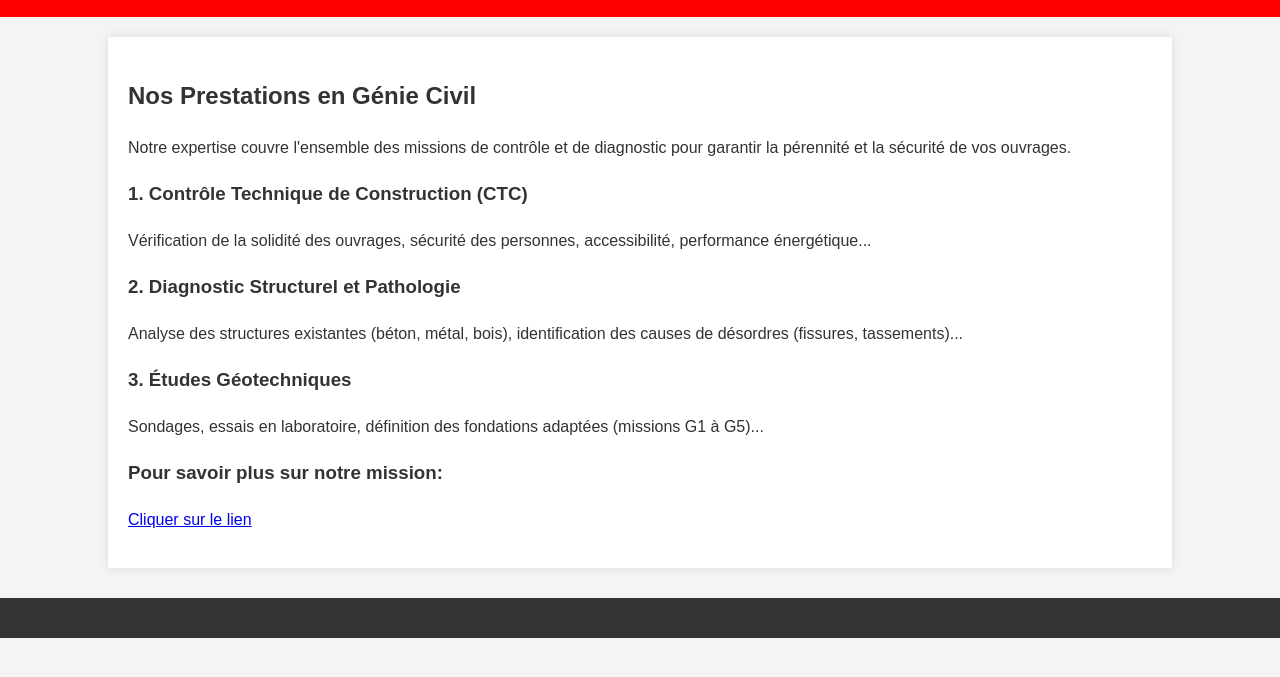
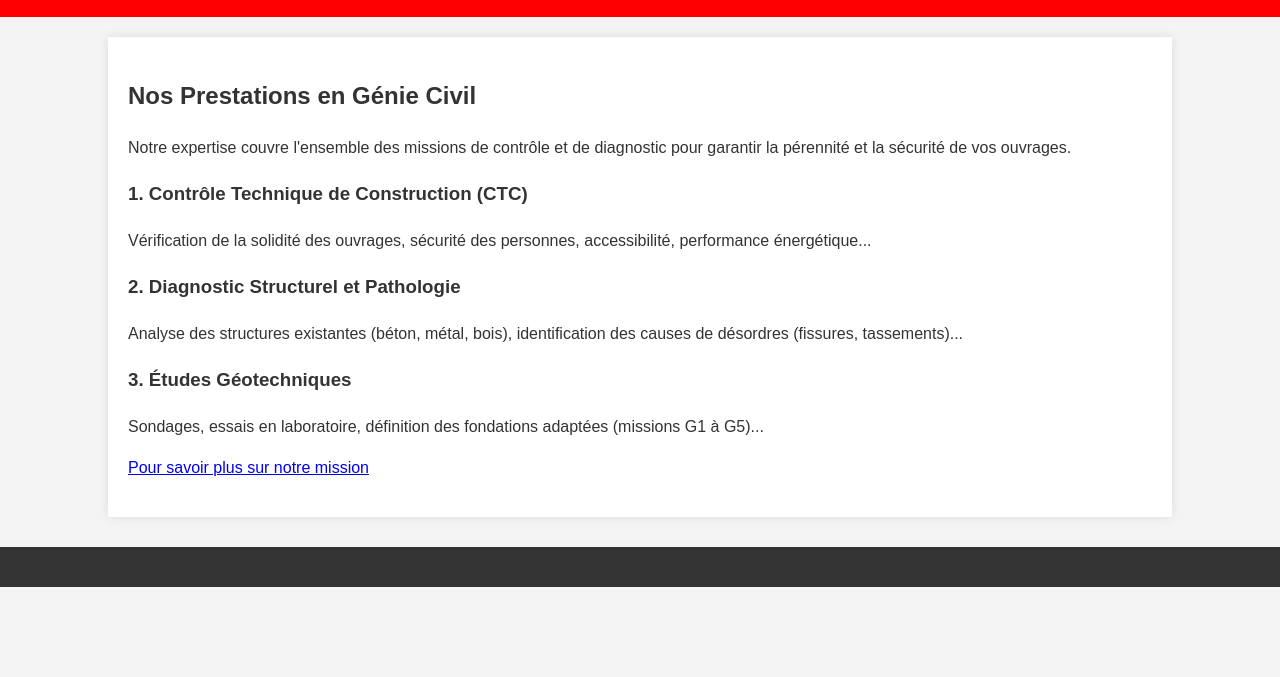
Before and after one commit to vraicontrole/VRAICONTROLE, a plain HTML site: page services.html in a window 1280 px wide. Shown: the part 123-800 px from the top of the page. Drawn offline with Linux system fonts and the light colour scheme.

Commit message:
Update services.html

```diff
--- a/services.html
+++ b/services.html
@@ -44,9 +44,8 @@
             (missions G1 à G5)...
         </p>
 
-	   <h3>Pour savoir plus sur notre mission:</h3>
 <p>
-    <a href="aricle01-mission-bureaudecontrole.html">Cliquer sur le lien</a>
+    <a href="aricle01-mission-bureaudecontrole.html">Pour savoir plus sur notre mission</a>
 </p>
     </main>
 
```
